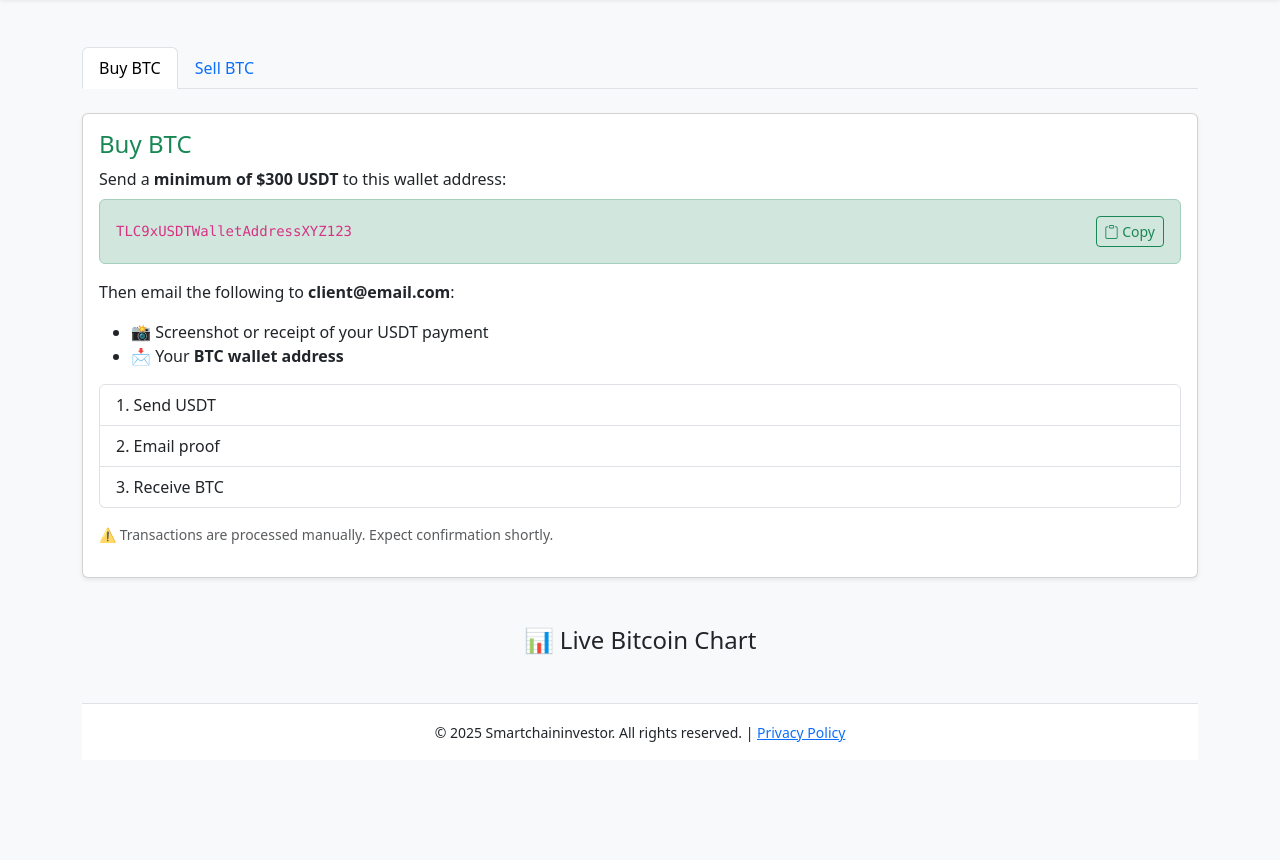
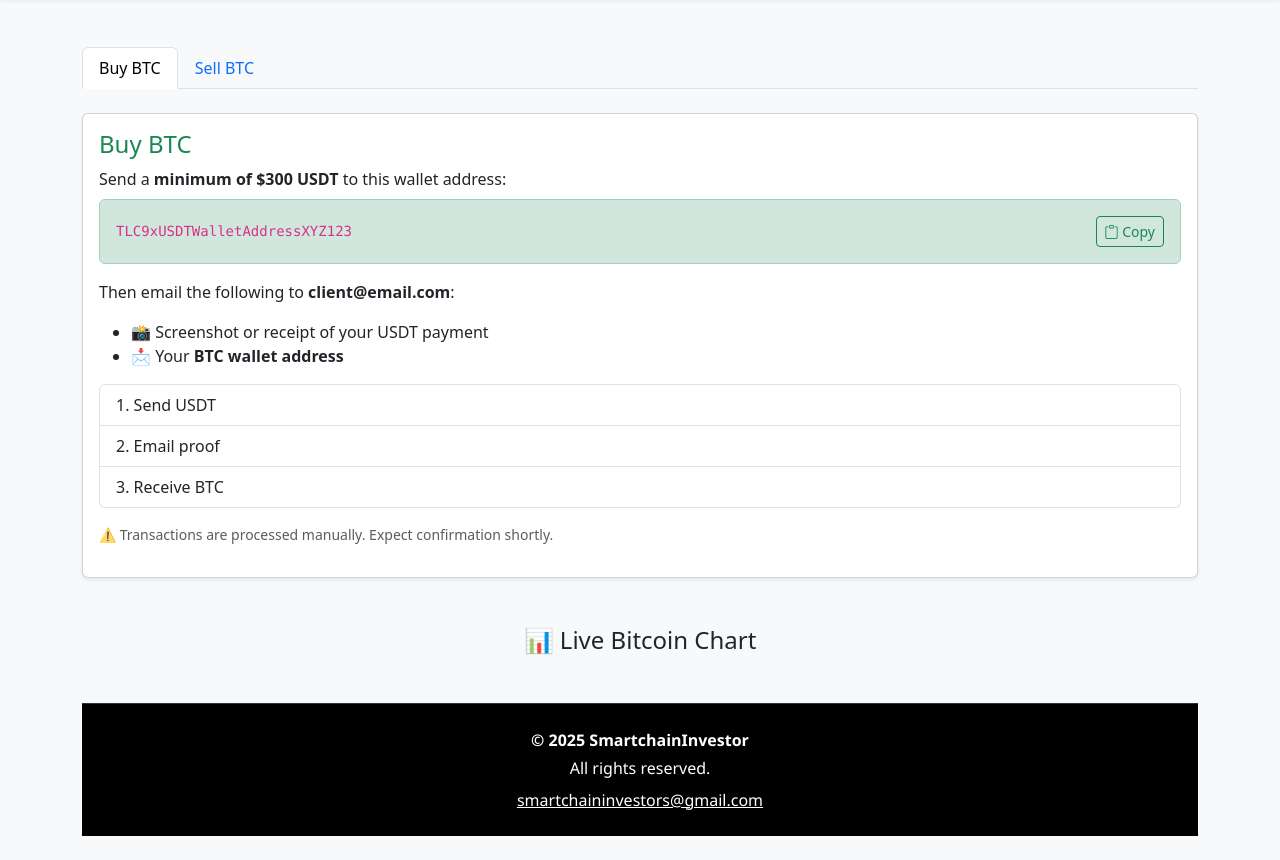
Before and after one commit to AdamsMikeOnyeke/wild-broker, a plain HTML site: page dashboard.html in a window 1280 px wide. Shown: the part 57-917 px from the top of the page. Before the commit the page ends 841 px from the top, so only its background shows below. Drawn offline with nearby package versions, Linux system fonts and the light colour scheme; no server answers; a script that the page names is missing.

Commit message:
add footer

```diff
--- a/dashboard.html
+++ b/dashboard.html
@@ -10,6 +10,35 @@
   <style>
     .copy-btn { cursor: pointer; }
     code { word-break: break-all; }
+
+    .crypto-footer {
+    background-color: #000;
+    color: #fff;
+    font-family: 'Segoe UI', sans-serif;
+    border-top: 1px solid #333;
+  }
+
+  .crypto-footer .footer-link {
+    color: #fff;
+    text-decoration: underline;
+    transition: color 0.3s ease, text-decoration-color 0.3s ease;
+  }
+
+  .crypto-footer .footer-link:hover {
+    color: #0f0; /* green accent for hover */
+    text-decoration-color: #0f0;
+  }
+
+  .crypto-footer p {
+    margin-bottom: 0.2rem;
+    font-size: 0.95rem;
+  }
+
+  @media (min-width: 768px) {
+    .crypto-footer p {
+      font-size: 1rem;
+    }
+  }
   </style>
 </head>
 <body class="bg-light">
@@ -17,7 +46,7 @@
   <!-- Navbar -->
   <nav class="navbar navbar-light bg-white shadow-sm mb-4">
     <div class="container d-flex justify-content-between align-items-center">
-      <a class="navbar-brand fw-bold text-primary" href="#">💰 Smartchaininvestor</a>
+      <a class="navbar-brand fw-bold text-primary" href="#">Smartchaininvestors</a>
       <span class="text-muted small">Welcome, <strong id="user-name">User</strong></span>
     </div>
   </nav>
@@ -114,10 +143,15 @@
     </div>
 
     <!-- Footer -->
-    <footer class="bg-white text-center py-3 mt-5 border-top">
-      <small>© 2025 Smartchaininvestor. All rights reserved. | <a href="#">Privacy Policy</a></small>
+    <footer class="crypto-footer text-center py-4 mt-5">
+      <div class="container">
+        <p class="mb-1 fw-bold">&copy; 2025 SmartchainInvestor</p>
+        <p class="mb-2">All rights reserved.</p>
+        <a href="mailto:smartchaininvestors@gmail.com" class="footer-link">
+          smartchaininvestors@gmail.com
+        </a>
+      </div>
     </footer>
-  </div>
 
   <!-- Firebase SDK -->
   <script type="module">
```
Also changed, not shown: index.html (+36 -3 lines).
